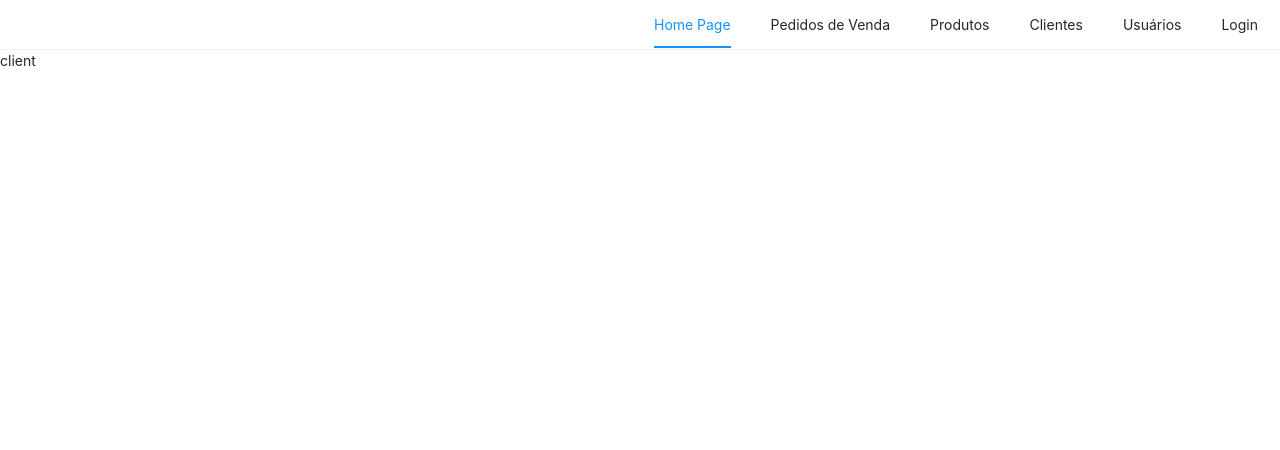
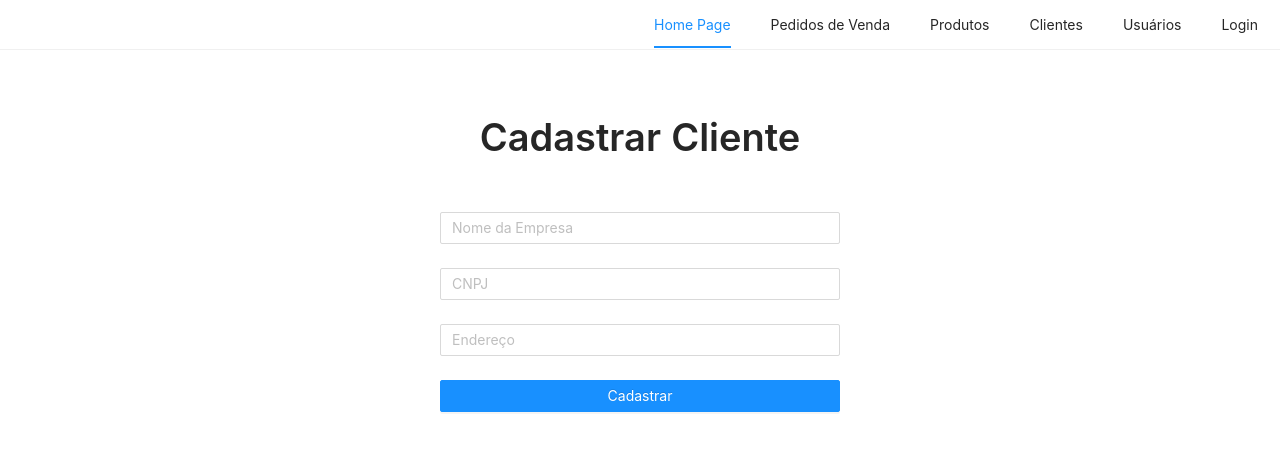
Before and after one commit to eduardo-borges-goncalves/SoroCaps-Frontend-Challenge, a React (Create React App) app: page /clients in a window 1280 px wide. Shown: the top 450 px of the page. Built offline with nearby package versions, Linux system fonts and the light colour scheme.

Commit message:
implement client form

```diff
--- a/src/pages/ClientsPage/index.tsx
+++ b/src/pages/ClientsPage/index.tsx
@@ -1,7 +1,95 @@
+import { Alert, Button, Form, Input, Typography } from "antd"
+import { useState } from "react";
+import apiClient from "../../services/api-client";
+import { useNavigate } from "react-router-dom";
+
 export const ClientsPage = () => {
-  return(
-      <div>
-       client
+  const [erro, setErro] = useState('')
+  const [newClient, setNewClient] = useState(false)
+
+  const navigate = useNavigate()
+
+  const onFinish = async (values: any) => {
+    try {
+      const response = await apiClient.post("/clients", {
+        companyName: values.companyName,
+        cnpj: values.cnpj,
+        address: values.address
+      })
+      response && setNewClient(true)
+      setTimeout(() => navigate('/'), 1000)
+    } catch (error) {
+      setErro("Erro ao cadastrar cliente. Por favpr, tente novamente mais tarde.")
+    }
+  }
+
+  const { Title } = Typography;
+  return (
+    <>
+      <div className="container2">
+        {
+          newClient &&
+          <div className="alert-success">
+            <Alert
+              description="Novo Cliente cadastrado com sucesso!"
+              type="success"
+              showIcon
+            />
+          </div>
+        }
+        <Typography>
+          <Title> Cadastrar Cliente </Title>
+        </Typography>
+        <Form
+          onChange={() => setErro('')}
+          className="form"
+          initialValues={{ remember: true }}
+          onFinish={(values) => onFinish(values)}
+        >
+          <Form.Item
+            name="companyName"
+            rules={[{
+              required: true,
+              message: 'Por favor insira o nome da empresa',
+              min: 2
+            }]}
+          >
+            <Input placeholder="Nome da Empresa" />
+          </Form.Item>
+          <Form.Item
+            name="cnpj"
+            rules={[{
+              required: true,
+              message: 'CNPJ deve ter 14 números',
+              min: 14,
+              max: 14
+            }]}
+          >
+            <Input type="number" placeholder="CNPJ" />
+          </Form.Item>
+          <Form.Item
+            name="address"
+            rules={[{
+              required: true,
+              message: 'Por favor insira um endereço',
+              min: 8
+            }]}
+          >
+            <Input placeholder="Endereço" />
+          </Form.Item>
+          <Form.Item>
+            <Button type="primary" htmlType="submit" className="login-form-button">
+              Cadastrar
+            </Button>
+          </Form.Item>
+          {
+            erro && <Alert
+              description={erro}
+              type="error"
+              showIcon
+            />}
+        </Form>
       </div>
+    </>
   )
 }
--- a/src/pages/UsersPage/index.tsx
+++ b/src/pages/UsersPage/index.tsx
@@ -45,8 +45,7 @@ export const UsersPage = () => {
         </Typography>
         <Form
           onChange={() => setErro('')}
-          name="normal_login"
-          className="login-form"
+          className="form"
           initialValues={{ remember: true }}
           onFinish={(values) => onFinish(values)}
         >
--- a/src/pages/UsersPage/styles.css
+++ b/src/pages/UsersPage/styles.css
@@ -1,20 +1,17 @@
-.container-user {
+.container2 {
   display: flex;
   justify-content: center;
   align-items: center;
   flex-direction: column;
   position: relative;
-  padding-top: 2rem;
+  padding-top: 4rem;
+  gap: 2rem;
 }
 
 .alert-success {
+  width: 300px;
+}
 
-
-
-  margin-bottom: 2rem;
-
-  width: 300px;
-
-
-
+.form {
+  width: 400px;
 }
```
